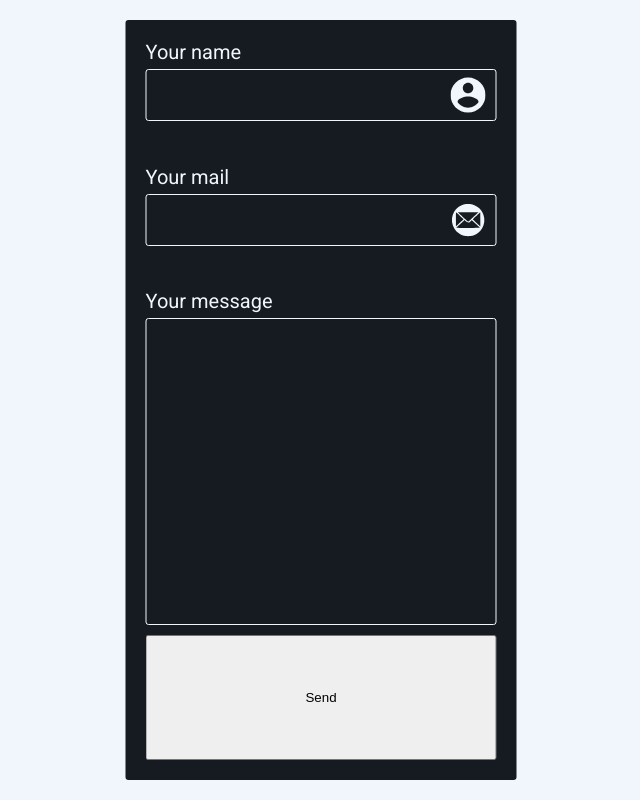
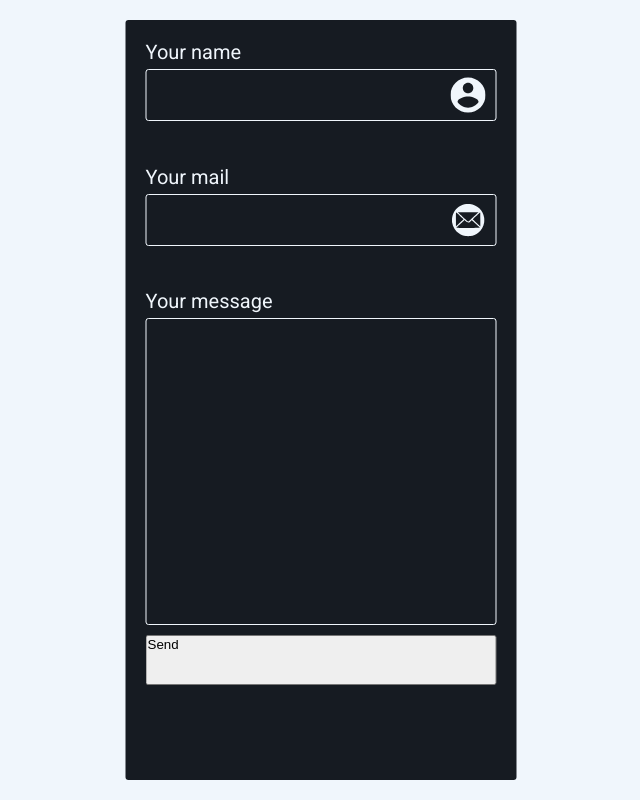
Before and after one commit to dbrchrd/Templates, a plain HTML site: page Forms/Form1/index.html in a window 1280 px wide. Shown: the whole page, without its empty margins (319-959 px from the left). Drawn offline with Linux system fonts and the light colour scheme.

Commit message:
Update style.css

```diff
--- a/Forms/Form1/style.css
+++ b/Forms/Form1/style.css
@@ -82,6 +82,10 @@ body {
 .submit-button {
   grid-column: 1/2;
   grid-row: 4 / 5;
+  height: 50px;
+  display: flex;
+  position: relative;
+  width: 100%;
 }
 svg {
   fill: #F0F6FC;
```
